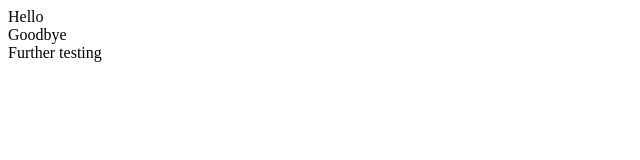
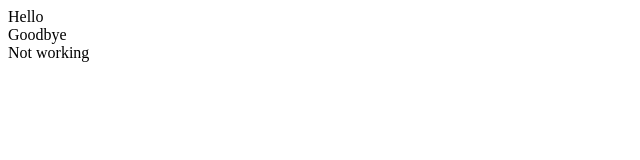
Before and after one commit to CompsciLB/demo-repo, a plain HTML site: page index.html in a window 1280 px wide. Shown: the full height of the page, 0-640 px from the left. Drawn offline with Linux system fonts and the light colour scheme.

Commit message:
test test
test test

```diff
--- a/index.html
+++ b/index.html
@@ -1,3 +1,3 @@
 <div>Hello</div>
 <div>Goodbye</div>
-<div>Further testing</div>
+<div>Not working</div>
```
Also changed, not shown: 1 other file.
